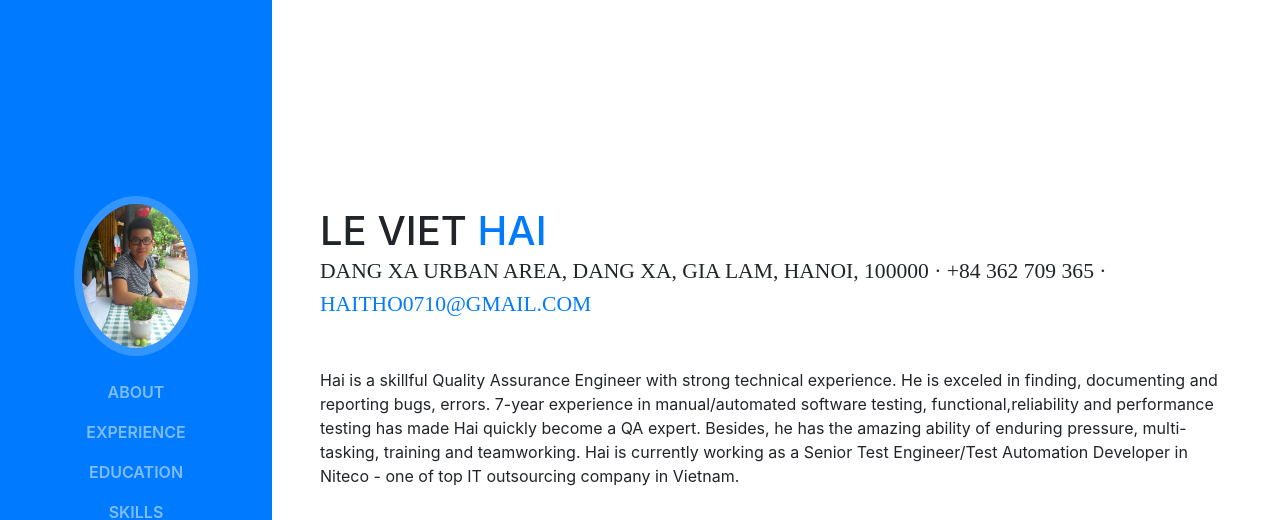
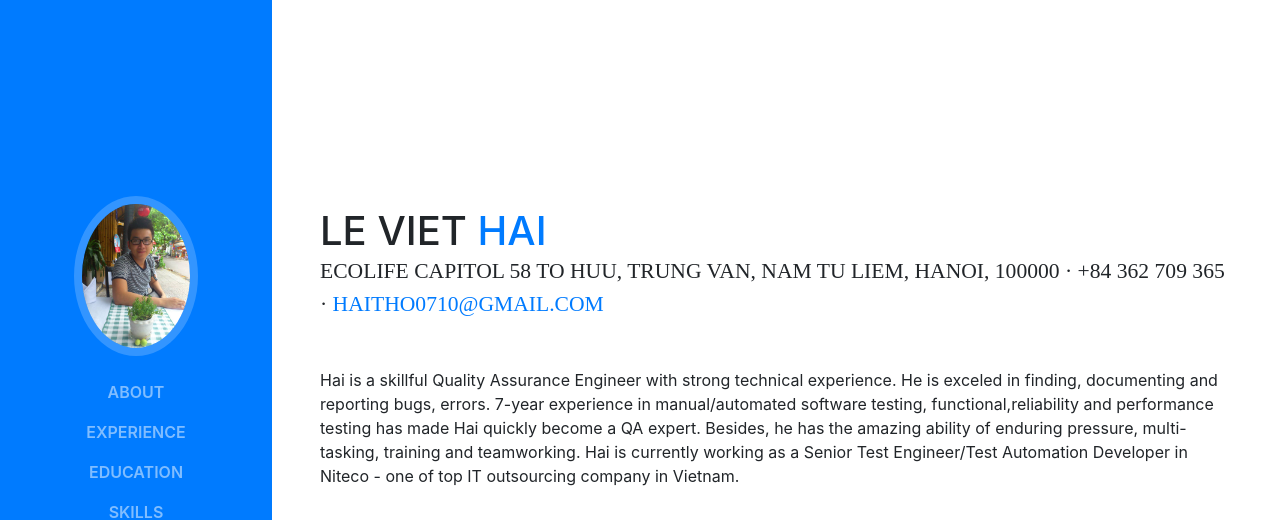
Before and after one commit to hailee0710/resume, a website with bundled scripts: page index.html in a window 1280 px wide. Shown: the top 520 px of the page. Built offline with nearby package versions, Linux system fonts and the light colour scheme; a web font is replaced by a local one.

Commit message:
Update address

```diff
--- a/index.html
+++ b/index.html
@@ -68,7 +68,7 @@
           <h1 class="mb-0">Le Viet
             <span class="text-primary">Hai</span>
           </h1>
-          <div class="subheading mb-5">Dang Xa Urban area, Dang Xa, Gia Lam, Hanoi, 100000 · +84 362 709 365 ·
+          <div class="subheading mb-5">Ecolife Capitol 58 To Huu, Trung Van, Nam Tu Liem, Hanoi, 100000 · +84 362 709 365 ·
             <a href="mailto:name@email.com">haitho0710@gmail.com</a>
           </div>
           <p class="mb-5">Hai is a skillful Quality Assurance Engineer with strong technical experience. He is exceled in finding, documenting and reporting bugs, errors. 7-year experience in manual/automated software testing, functional,reliability and performance testing has made Hai quickly become a QA expert. Besides, he has the amazing ability of enduring pressure, multi-tasking, training and teamworking. Hai is currently working as a Senior Test Engineer/Test Automation Developer in Niteco - one of top IT outsourcing company in Vietnam.</p>
```
